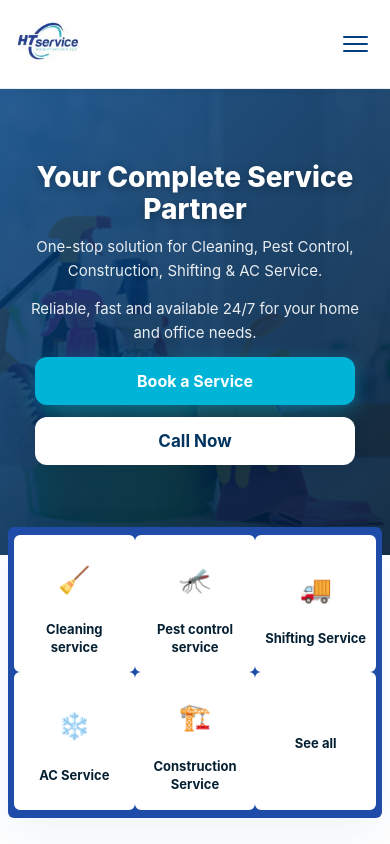
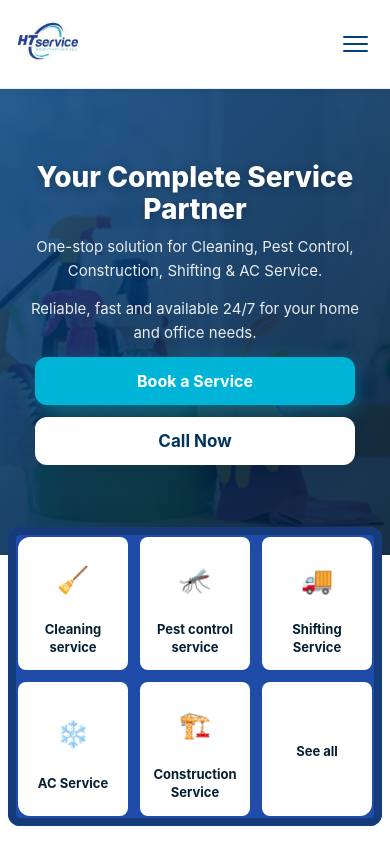
Before and after one commit to RetroRabiul/HTService, a Next.js app: page / in a window 390 px wide. Shown: the top 844 px of the page. Built offline with nearby package versions, Linux system fonts and the light colour scheme.

Commit message:
mobile service border

```diff
--- a/styles/Home.module.css
+++ b/styles/Home.module.css
@@ -297,12 +297,21 @@
 
   /* Mobile: 3-up grid with blue borders like the reference image */
   .categoriesWrap { background: #1e4ca8; }
-  .categoriesGrid { display: grid; grid-template-columns: repeat(3, 1fr); gap: 0; justify-items: stretch; align-items: stretch; }
+  /* outer inset border and padding to create the thick blue frame */
+  .categoriesWrap { background: #1e4ca8; padding: 10px; border-radius: 12px; box-shadow: inset 0 0 0 8px #153b7a; }
+  .categoriesGrid { display: grid; grid-template-columns: repeat(3, 1fr); gap: 12px; justify-items: stretch; align-items: stretch; }
   .categoriesGrid > .categoryTile { box-sizing: border-box; margin: 0; }
   /* second row will naturally fill columns 1-3 so no special placement needed */
-  .categoryTile { display:flex; flex-direction:column; align-items:center; justify-content:center; text-align:center; gap:8px; padding:14px 6px; min-height:110px; background:#ffffff; border-radius:6px; box-shadow:none; border:2px solid #ffffff; box-sizing: border-box; }
+  .categoryTile { display:flex; flex-direction:column; align-items:center; justify-content:center; text-align:center; gap:8px; padding:14px 6px; min-height:110px; background:#ffffff; border-radius:8px; box-shadow:none; border: none; box-sizing: border-box; }
   .categoryIcon { width:56px; height:56px; font-size:26px; border-radius:6px; background: transparent; box-shadow: none; border: none; display:flex; align-items:center; justify-content:center; }
   .categoryLabel { font-size:13px; margin-top:6px; color:#062033; font-weight:700; }
+  /* Corner rounding for outer tiles to create the 'cutout' look */
+  .categoriesGrid > .categoryTile:nth-child(1) { border-top-left-radius: 12px; }
+  .categoriesGrid > .categoryTile:nth-child(3) { border-top-right-radius: 12px; }
+  .categoriesGrid > .categoryTile:nth-child(4) { border-bottom-left-radius: 12px; }
+  .categoriesGrid > .categoryTile:nth-child(6) { border-bottom-right-radius: 12px; }
+  /* Slightly smaller radius for inner tiles to keep consistent rhythm */
+  .categoriesGrid > .categoryTile:nth-child(2), .categoriesGrid > .categoryTile:nth-child(5) { border-radius:8px; }
   .subserviceItem { padding: 8px 10px; font-size: 13px; }
   .popularGrid { grid-template-columns: repeat(2, 1fr); gap:10px; }
 }
```
